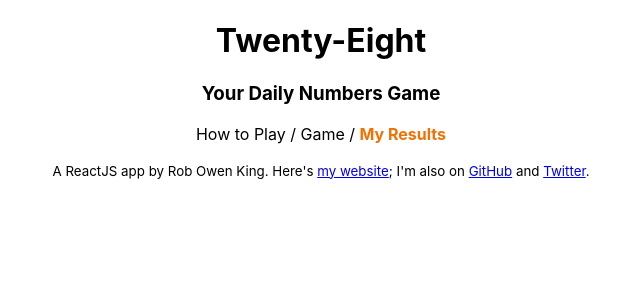
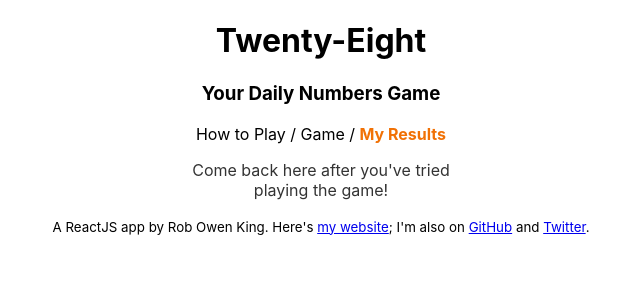
Before and after one commit to RobOwenKing/forty-two, a React (Create React App) app: page / in a window 1280 px wide. Both pictures are taken after a click on the element "My Results". Shown: the top 300 px of the page, without its empty margins (319-959 px from the left). Built offline with nearby package versions, Linux system fonts and the light colour scheme.

Commit message:
feat: Basic <StatsAndShare>

```diff
--- a/src/App.css
+++ b/src/App.css
@@ -129,13 +129,31 @@
   font-size: 18px;
 }
 
-.how-to {
+.text-page {
   width: 300px;
   margin: auto auto;
 }
 
-.how-to p {
+.text-page p {
   color: #333;
+}
+
+/* Stats and Share */
+
+.stats-grid {
+  display: grid;
+  grid-template-columns: repeat(4, 72px);
+  justify-content: center;
+  align-items: center;
+}
+
+.stats-number {
+  font-size: 24px;
+}
+
+.stats-label {
+  color: #333;
+  font-size: 15px;
 }
 
 /* Footer */
--- a/src/App.jsx
+++ b/src/App.jsx
@@ -5,6 +5,7 @@ import './App.css';
 import AnswersGrid from './components/AnswersGrid.jsx';
 import Calculator from './components/Calculator.jsx';
 import HowTo from './components/HowTo.jsx';
+import StatsAndShare from './components/StatsAndShare.jsx';
 import ViewToggle from './components/ViewToggle.jsx';
 
 import { parseStoredAnswers } from './helpers/parseStoredAnswers.js';
@@ -60,6 +61,7 @@ const App = () => {
             </div>
           )
       }
+      {view === 'stats' && <StatsAndShare answers={answers} />}
       <footer>
         <small>A ReactJS app by Rob Owen King. Here's <a href="http://www.robowenking.com/">my website</a>; I'm also on <a href="https://github.com/RobOwenKing/">GitHub</a> and <a href="https://twitter.com/RobOwenKing">Twitter</a>.</small>
       </footer>
--- a/src/components/HowTo.jsx
+++ b/src/components/HowTo.jsx
@@ -1,6 +1,6 @@
 const HowTo = ({ input, clickHandler, classes = '' }) => {
   return (
-    <div className="how-to">
+    <div className="text-page">
       <h2>How To Play</h2>
       <p>This is a game about a strange calculator. A calculator with only four digits, which change every day.</p>
       <div className="how-to-grid">
--- a/src/components/StatsAndShare.jsx
+++ b/src/components/StatsAndShare.jsx
@@ -1 +1,42 @@
-StatsAndShare.jsx
+const getScores = () => {
+  const history = localStorage.getItem('history');
+  if (!history) { return null; }
+
+  const parsedHistory = JSON.parse(history);
+  return parsedHistory['scores'];
+};
+
+const StatsAndShare = ({ answers }) => {
+  const scores = getScores();
+
+  const averageScore = () => {
+    const total = scores.reduce((subtotal, entry) => subtotal + entry);
+
+    return (total / scores.length);
+  };
+
+  return (
+    <div className="text-page">
+      {scores && (
+        <>
+          <div className="stats-grid">
+            <div className="stats-number">{scores.length /*Days played*/}</div>
+            <div className="stats-number">{answers.length /*Today's score*/}</div>
+            <div className="stats-number">{Math.max(...scores) /*Highscore*/}</div>
+            <div className="stats-number">{averageScore().toFixed(2) /*Average*/}</div>
+            <div className="stats-label">Days played</div>
+            <div className="stats-label">Today</div>
+            <div className="stats-label">Highest</div>
+            <div className="stats-label">Average</div>
+          </div>
+          <p>Apologies to those who started playing before I'd set up score saving!</p>
+        </>
+      )}
+      {!scores && (
+        <p>Come back here after you've tried playing the game!</p>
+      )}
+    </div>
+  );
+}
+
+export default StatsAndShare;
```
